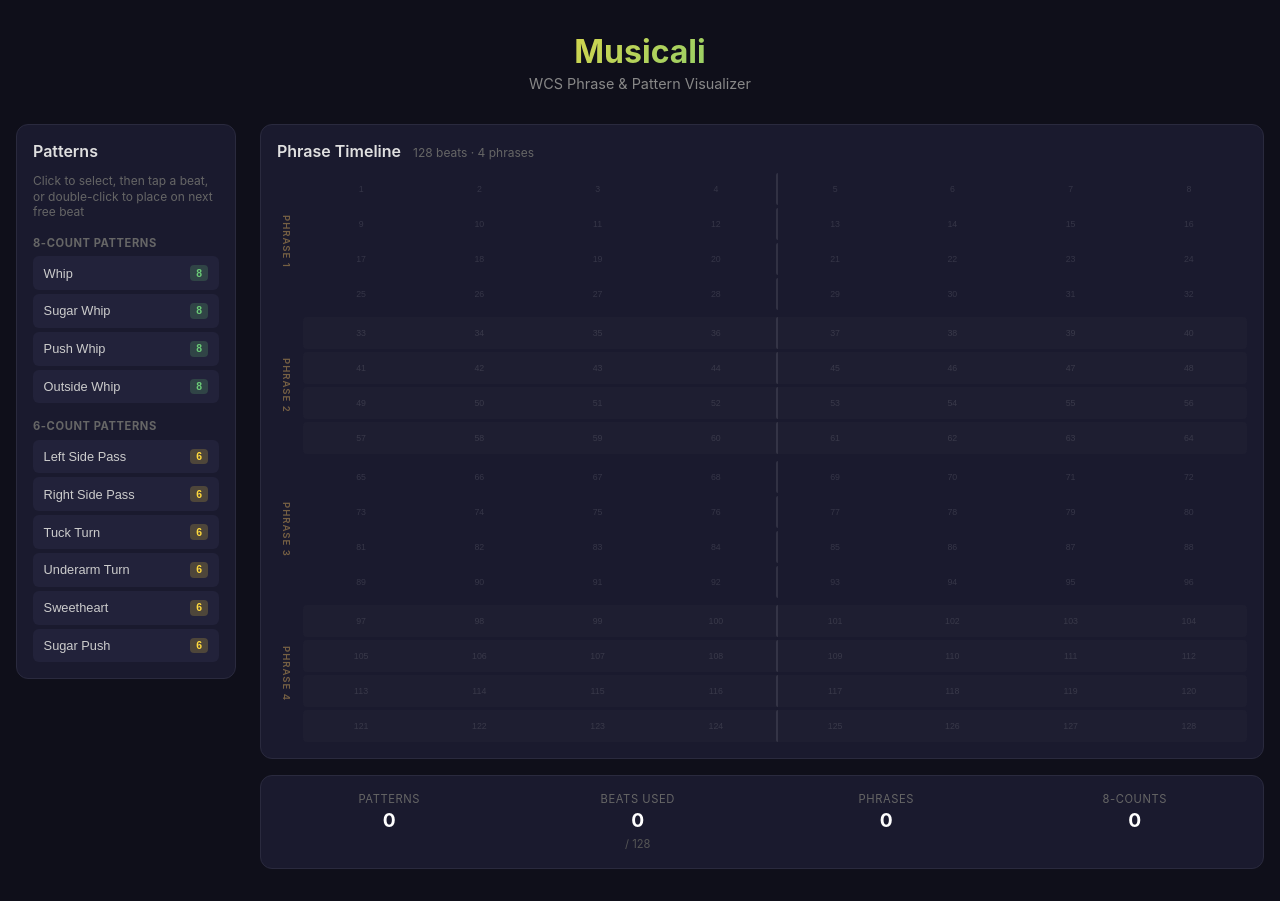
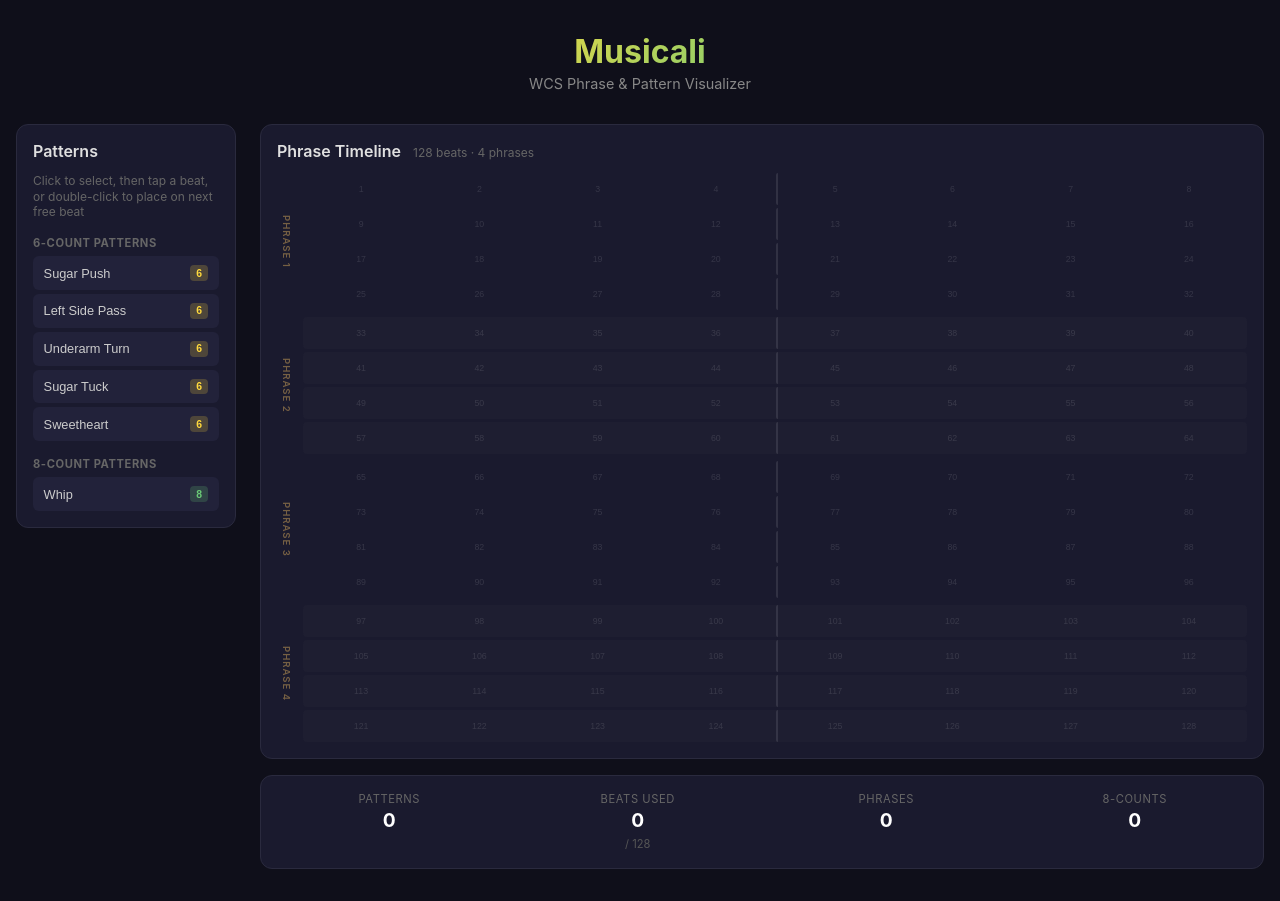
Before and after one commit to michaelkebe/musicali, a React (Vite) app in the folder frontend/: page / in a window 1280 px wide. Built offline with nearby package versions, Linux system fonts and the light colour scheme; the HTML template or start-up script is replaced by a standard one.

Commit message:
prune pattern palette: remove RSP, sugar whip, push whip, outside whip; rename Tuck Turn → Sugar Tuck; reorder 6-count first

```diff
--- a/frontend/src/components/PatternPalette.tsx
+++ b/frontend/src/components/PatternPalette.tsx
@@ -12,26 +12,22 @@ export default function PatternPalette({ onSelect, onDoubleClick, selectedId }:
       <h2>Patterns</h2>
       <p className="palette-hint">Click to select, then tap a beat, or double-click to place on next free beat</p>
 
+      <Group label="6-Count Patterns" patterns={patterns6} onSelect={onSelect} onDoubleClick={onDoubleClick} selectedId={selectedId} />
       <Group label="8-Count Patterns" patterns={patterns8} onSelect={onSelect} onDoubleClick={onDoubleClick} selectedId={selectedId} />
-      <Group label="6-Count Patterns" patterns={patterns6} onSelect={onSelect} onDoubleClick={onDoubleClick} selectedId={selectedId} />
     </div>
   )
 }
 
 const patterns8: PatternDef[] = [
   { id: "whip", name: "Whip", beats: 8, description: "Basic 8-count whip" },
-  { id: "sugar-whip", name: "Sugar Whip", beats: 8, description: "Whip with inside turn" },
-  { id: "push-whip", name: "Push Whip", beats: 8, description: "Push break into whip" },
-  { id: "outside-whip", name: "Outside Whip", beats: 8, description: "Whip from outside" },
 ]
 
 const patterns6: PatternDef[] = [
+  { id: "sugar-push", name: "Sugar Push", beats: 6, description: "Push with anchor" },
   { id: "lsp", name: "Left Side Pass", beats: 6, description: "Pass on left" },
-  { id: "rsp", name: "Right Side Pass", beats: 6, description: "Pass on right" },
-  { id: "tuck-turn", name: "Tuck Turn", beats: 6, description: "Tuck and turn" },
   { id: "underarm", name: "Underarm Turn", beats: 6, description: "Turn under arm" },
+  { id: "sugar-tuck", name: "Sugar Tuck", beats: 6, description: "Tuck and turn" },
   { id: "sweetheart", name: "Sweetheart", beats: 6, description: "Walk together" },
-  { id: "sugar-push", name: "Sugar Push", beats: 6, description: "Push with anchor" },
 ]
 
 function Group({
--- a/frontend/src/data/patterns.ts
+++ b/frontend/src/data/patterns.ts
@@ -2,18 +2,14 @@ import type { PatternDef } from "../types"
 
 export const patterns8: PatternDef[] = [
   { id: "whip", name: "Whip", beats: 8, description: "Basic 8-count whip pattern" },
-  { id: "sugar-whip", name: "Sugar Whip", beats: 8, description: "Whip with an inside turn for the follow" },
-  { id: "push-whip", name: "Push Whip", beats: 8, description: "Push break into a whip" },
-  { id: "outside-whip", name: "Outside Whip", beats: 8, description: "Whip from outside partner position" },
 ]
 
 export const patterns6: PatternDef[] = [
+  { id: "sugar-push", name: "Sugar Push", beats: 6, description: "Push break with anchor step" },
   { id: "lsp", name: "Left Side Pass", beats: 6, description: "Lead moves left, pass on the left side" },
-  { id: "rsp", name: "Right Side Pass", beats: 6, description: "Lead moves right, pass on the right side" },
-  { id: "tuck-turn", name: "Tuck Turn", beats: 6, description: "Tuck and turn the follow" },
+  { id: "sugar-tuck", name: "Sugar Tuck", beats: 6, description: "Tuck and turn the follow" },
   { id: "underarm", name: "Underarm Turn", beats: 6, description: "Follow turns under the lead's arm" },
   { id: "sweetheart", name: "Sweetheart", beats: 6, description: "Both face same direction, walk forward" },
-  { id: "sugar-push", name: "Sugar Push", beats: 6, description: "Push break with anchor step" },
 ]
 
 export const allPatterns: PatternDef[] = [...patterns8, ...patterns6]
```
